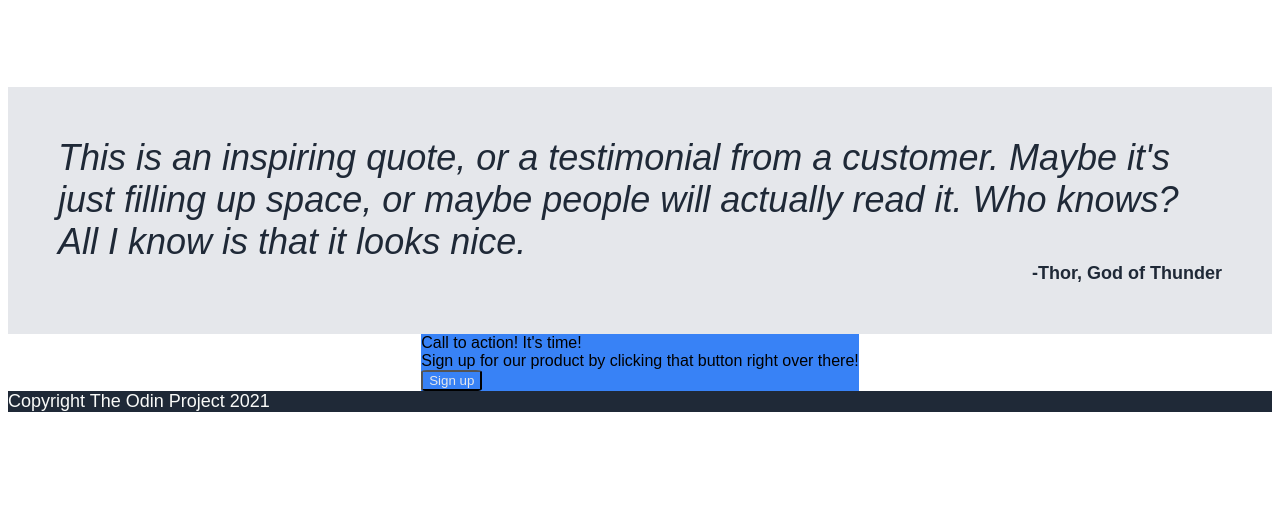
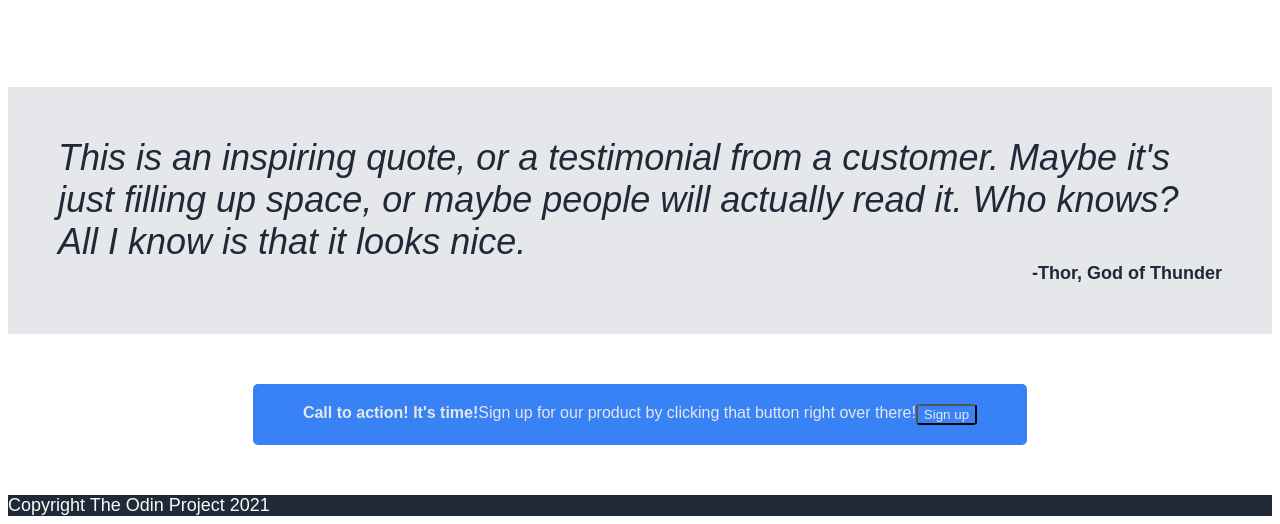
Before and after one commit to kailixie/odin-landing-page, a plain HTML site: page index.html in a window 1280 px wide. Shown: the part 566-1090 px from the top of the page. Before the commit the page ends 986 px from the top, so only its background shows below. Drawn offline with Linux system fonts and the light colour scheme.

Commit message:
Adjust style of .action
Add border radius, flex, padding and margin to .action.
Change .title font weight to bold.

```diff
--- a/style.css
+++ b/style.css
@@ -84,4 +84,13 @@ img {
 
 .action {
     background-color: #3882F6;
+    border-radius: 5px;
+    color: #e5e7eb;
+    display: flex;
+    padding: 20px 50px;
+    margin: 50px 75px;
 }
+
+.title {
+    font-weight: bold;
+}
```
